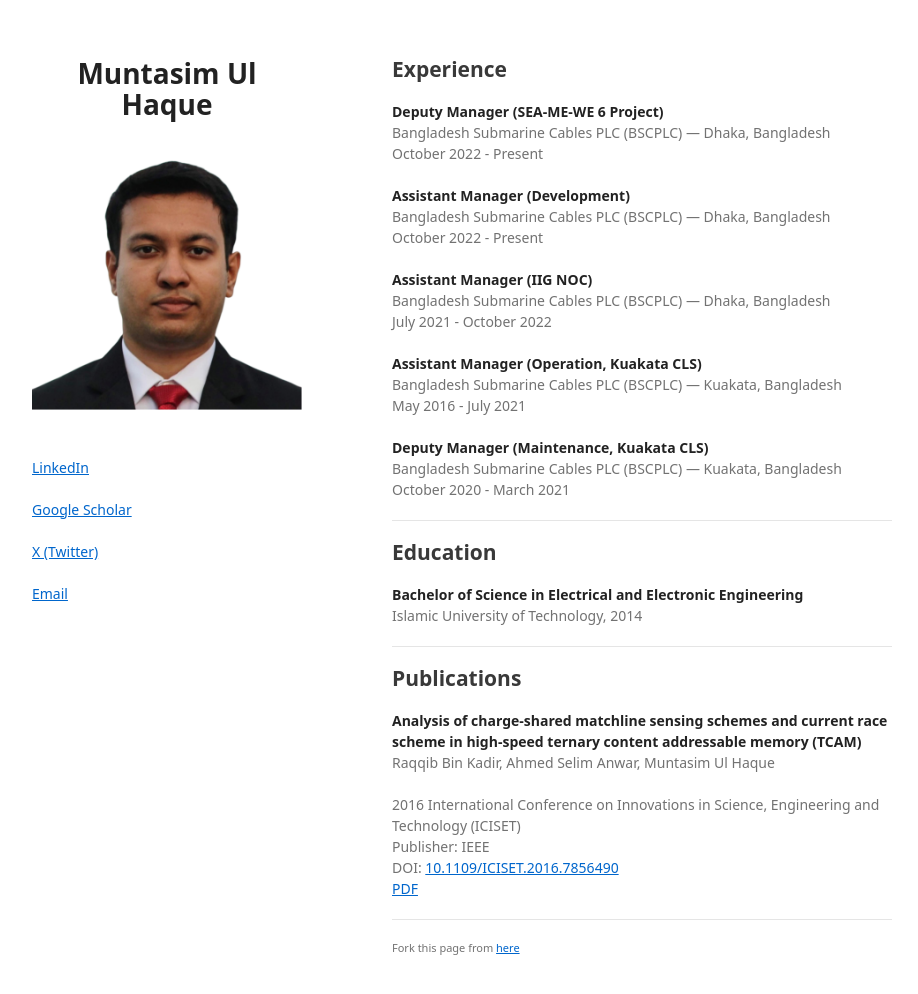
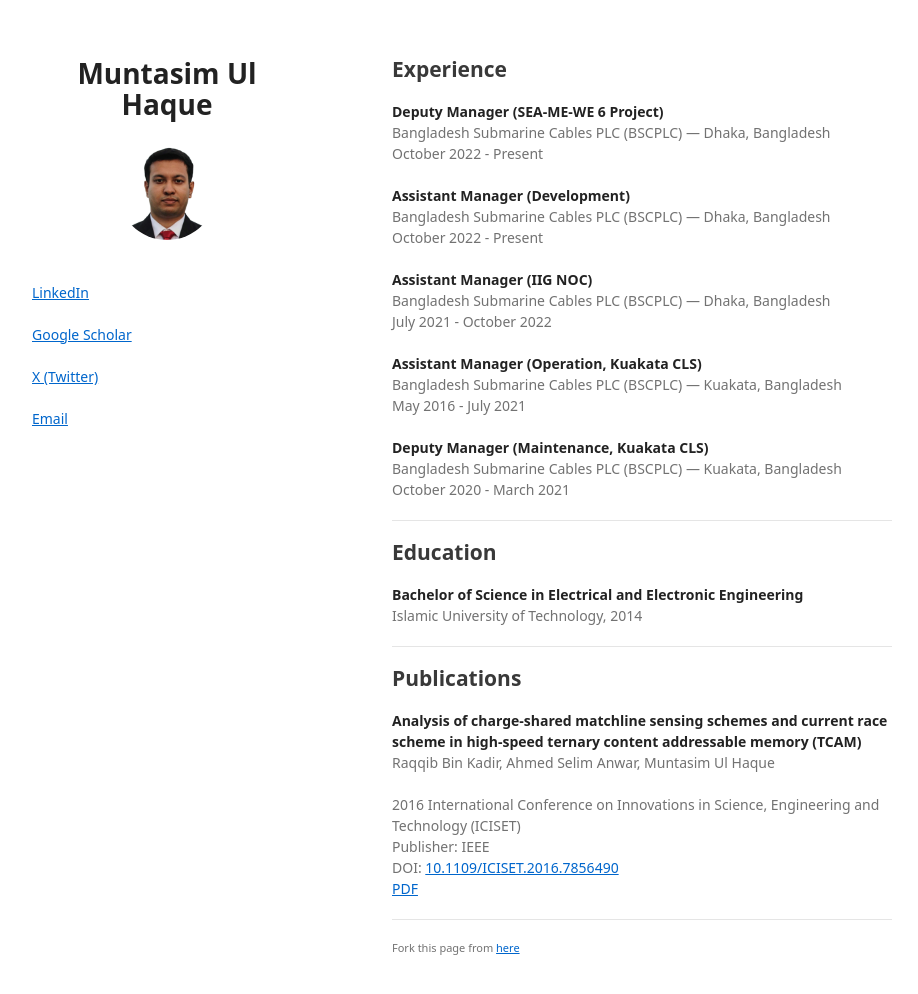
Before and after one commit to muntasimulhaque/muntasimulhaque.github.io, a Jekyll site: the page built from index.md, in a window 1280 px wide and 1027 px high. Shown: the top 994 px of the window, without its empty margins (178-1096 px from the left). Built offline with Jekyll 4.4.1, drawn with Linux system fonts in a browser that asks for light colours; our own code applies the rules of GitHub Pages for plain Markdown files; a script that is not in the unit is left out.

Commit message:
Update style.css

```diff
--- a/assets/css/style.css
+++ b/assets/css/style.css
@@ -173,6 +173,15 @@ header ul a strong {
   color: #222;
 }
 
+/* Style for the profile photo */
+header img {
+  width: 100px; /* Adjust size as needed */
+  height: 100px; /* Ensure height matches width for round shape */
+  border-radius: 50%; /* Make the image round */
+  display: block;
+  margin: 0 auto; /* Center the image */
+}
+
 section {
   width: 500px;
   float: right;
```
